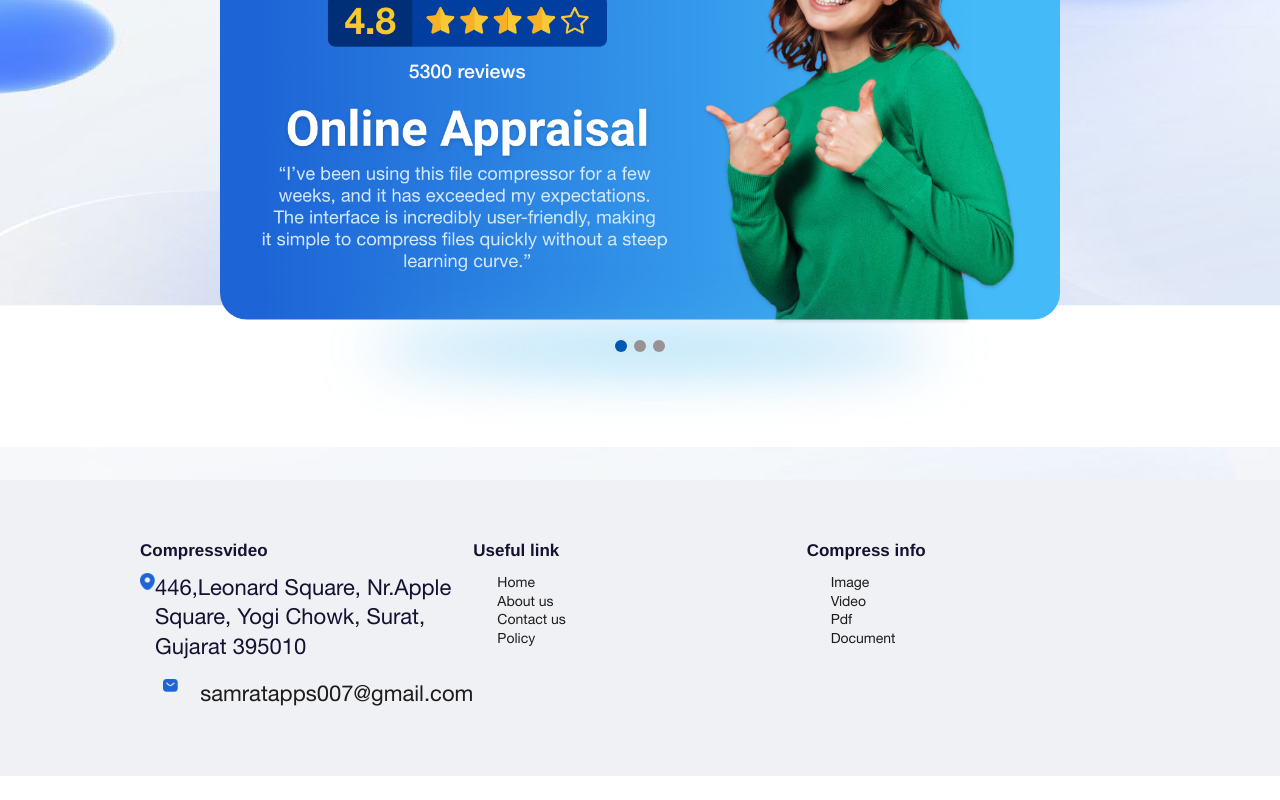
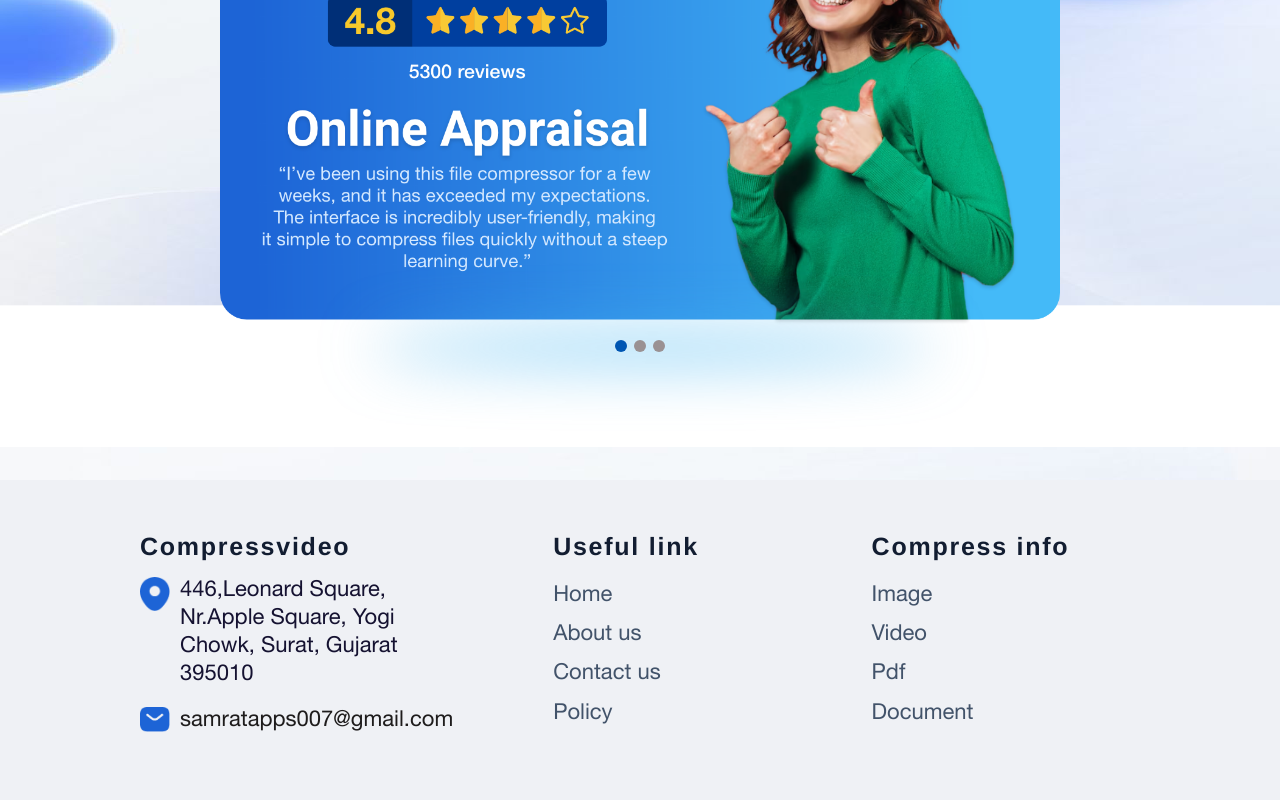
Before and after one commit to VishalRGajera/compressapp, a React (Create React App) app: page / in a window 1280 px wide. Shown: the part 4353-5153 px from the top of the page. Before the commit the page ends 5129 px from the top, so only its background shows below. Built offline with nearby package versions, Linux system fonts and the light colour scheme; the HTML template or start-up script is replaced by a standard one.

Commit message:
update main page

```diff
--- a/src/components/DragAndDropFileUpload.js
+++ b/src/components/DragAndDropFileUpload.js
@@ -139,7 +139,7 @@ const DragAndDropFileUpload = () => {
                                 <div className="file-item">
                                     <div  className={"progress-bar " + (fileObj.progress === 100 && 'complete')}  style={{
                                         width: `${fileObj.progress}%`,
-                                        backgroundColor: fileObj.progress === 100 ? "green" : "#D0E2FF",
+                                        backgroundColor: fileObj.progress === 100 ? "#D0E2FF" : "#D0E2FF",
                                     }}>
                                     </div>
                                 <div className="caption-area">
--- a/src/scss/reset.scss
+++ b/src/scss/reset.scss
@@ -78,14 +78,24 @@ padding:0 20px; font-size:16px; font-weight:bold; color:#333; text-transform:cap
 
 footer{ background: #EFF1F5; padding: 50px 0; width: 100%;
   .flex{padding-left: 30px;padding-right: 30px; max-width: 1060px; margin: 0 auto;}
-  .col{flex: 1;}
+  .col{flex: 1; padding: 0 50px;
+    &:first-child{padding-left: 0;}
+    &:last-child{padding-right: 0;padding-left: 0;}
+  }
+  h4{font-size: 25px;color: #121D31; margin: 0 auto; letter-spacing: 0.07em;margin-bottom: 10px;}
   .address-block{display: block;
     p{display: flex;font-size: 22px; align-items: flex-start;
-      img{margin: 0 auto; max-width: 15px;}
-      span{display: inline-block;}
+      img{margin: 0 auto; max-width: 30px;margin-top: 3px;}
+      span{display: inline-block; vertical-align: top;padding-left: 10px; line-height: 28px;}
     }
   }
-
+  .link-area{display: block;
+    li{padding: 5px 0;display: block;
+      a{color: #42536A;font-size: 22px;
+        &:hover{color: $grey;}
+      }
+    }
+  }
 }
 @media (max-width: 768px) {
 .hamburger {display:flex;}
```
